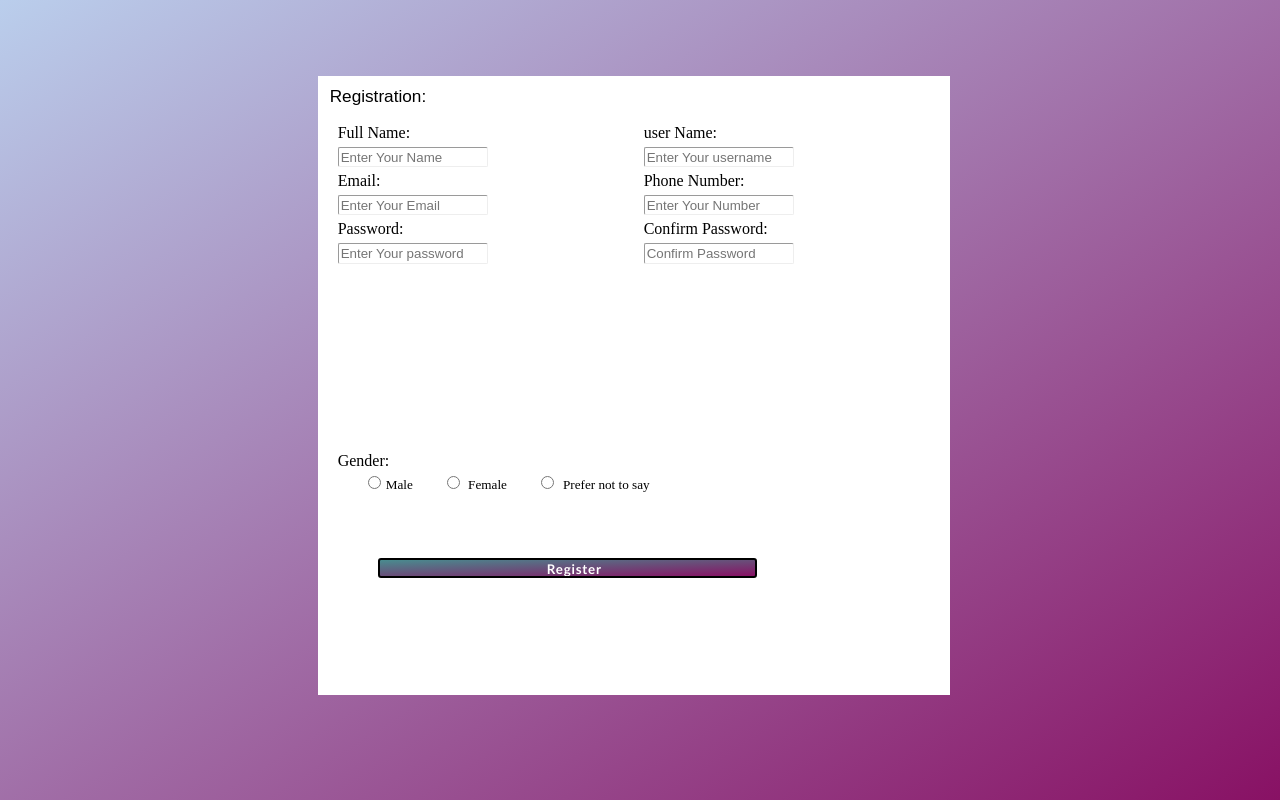
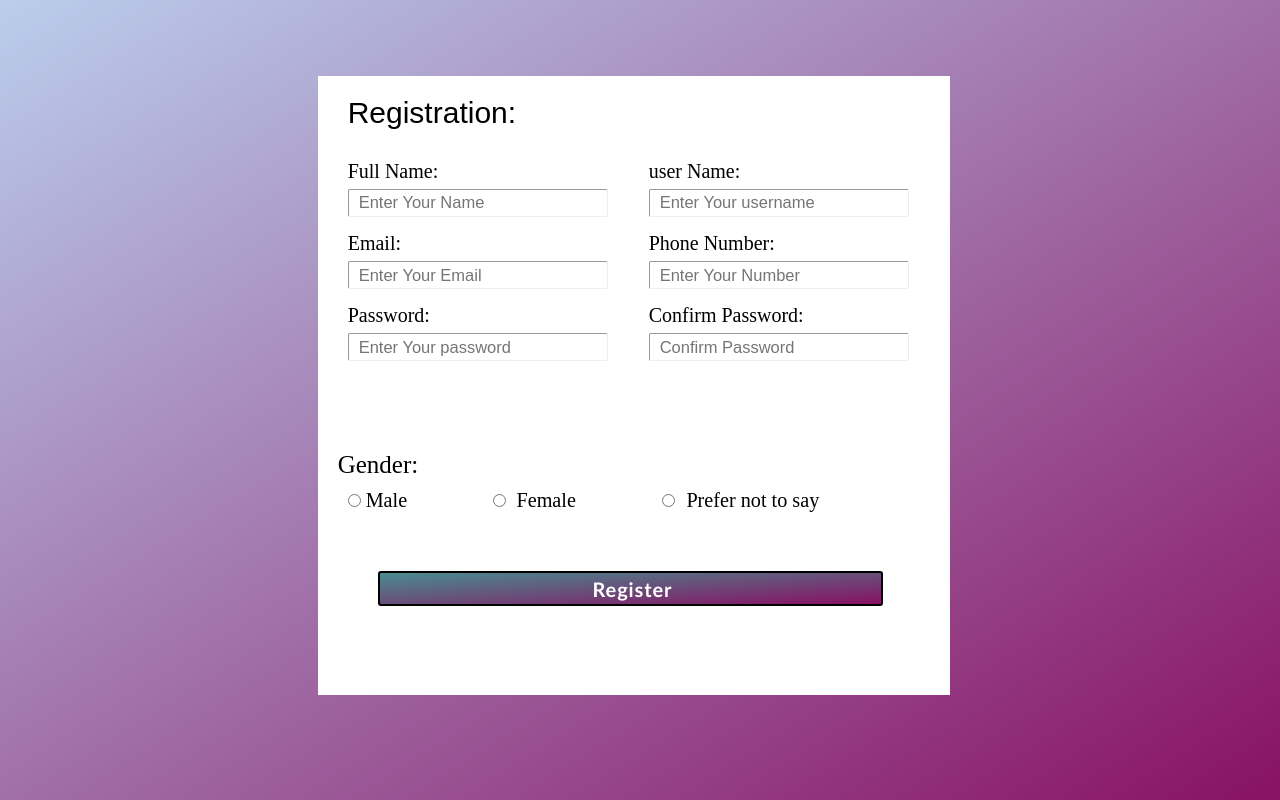
Before and after one commit to mohammedshahid096/registrationview, a plain HTML site: page index.html in a window 1280 px wide. Drawn offline with Linux system fonts and the light colour scheme.

Commit message:
upatedthe registrationview for 100%

```diff
--- a/index.html
+++ b/index.html
@@ -13,23 +13,25 @@ body{
 	margin-top: 6%;
 }
 #registrationheading{
-	padding-top: 10px;
-	padding-left: 12px;
+	padding-top: 20px;
+	padding-left: 30px;
 	font-family:Arial, Helvetica, sans-serif;
-	font-size: 17.2px;
+	font-size: 30px;
 	font-weight: lighter;
 
 }
 
 #namesdiv{
-	padding-left: 20px;
-	height: 53%;
-
+	padding-left: 30px;
+	height: 47%;
+	font-size: 20px;
 }
 #namediv1{
 width: 50%;
 height: 100%;
 float: left;
+
+
 }
 
 #namediv2{
@@ -42,39 +44,51 @@ float: left;
 	border: 1.5px;
 	border-style:inset;
 	border-radius: 2px;
-	margin-top: 5px;
-	margin-bottom: 5px;
-	width: 150px;
-	height: 20.2px;
+	margin-top: 6px;
+	margin-bottom: 15px;
+	width: 260px;
+	height: 28.2px;
+	font-size: 16.5px;
+	padding: 10px 0px 10px 10px
+}
+.textspace{
+	margin-top: 20px;
 }
 #genderdiv{
 	width: 94.5%;
 	height: 17%;
 	padding-left: 20px ;
+	font-size: 25px;
 
 
 
 }
 .genderradio{
-	margin:6px 5px 0px 30px;
+
+	margin:15px 5px 0px 10px;
+
 
 }
 .radionames{
-	font-size: 13.2px;
+	font-size: 20.2px;
+	padding-right: 70px
+	;
 }
 #register{
 	background-image: linear-gradient(to bottom right, rgb(73, 140, 143), rgb(136, 17, 100));
-	padding-left: 20px;
-	width: 60%;
-	height: 20px;
+	padding-left: 10px;
+	width: 80%;
+	height: 35px;
+	margin-top: 15px;
 	margin-left: 60px;
 	border-radius: 3px;
 	border-width: 2px;
 	border-style: double;
 	color: white;
+	font-size: 20px;
 	font-weight: bold;
 	font-family:'Trebuchet MS', 'Lucida Sans Unicode', 'Lucida Grande', 'Lucida Sans', Arial, sans-serif;
-	letter-spacing: 0.80px;
+	letter-spacing: 0.90px;
 }
 
 }
@@ -96,9 +110,11 @@ float: left;
 				<input class="inputforms" type="text" name="first" placeholder="Enter Your Name">
 				<br>
 
+
 					Email: <br>
 				<input class="inputforms" type="text" name="email" placeholder="Enter Your Email" class="inputforms">
 				<br>
+
 
 				Password: <br>
 				<input type="text" name="Password" placeholder="Enter Your password" class="inputforms">
```
